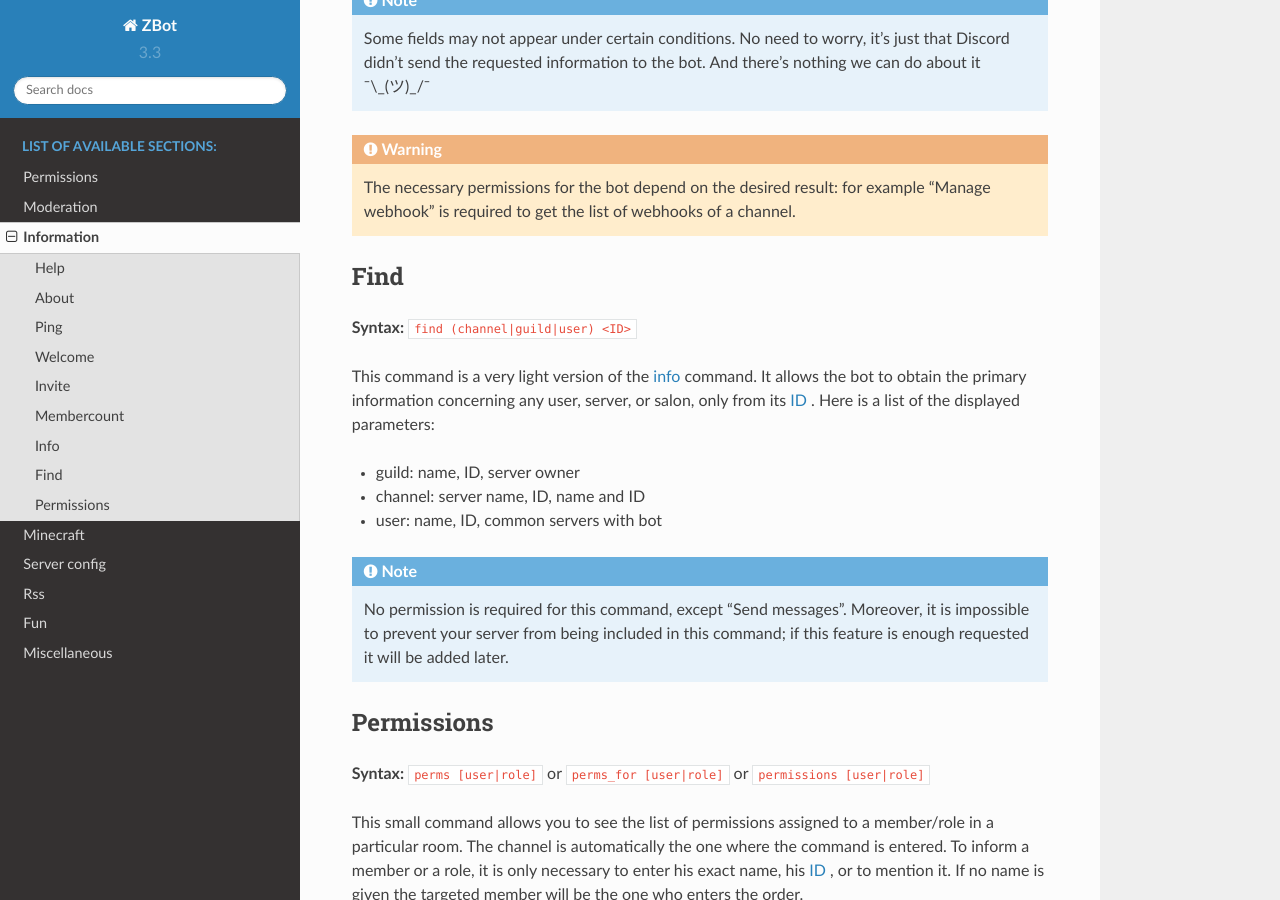
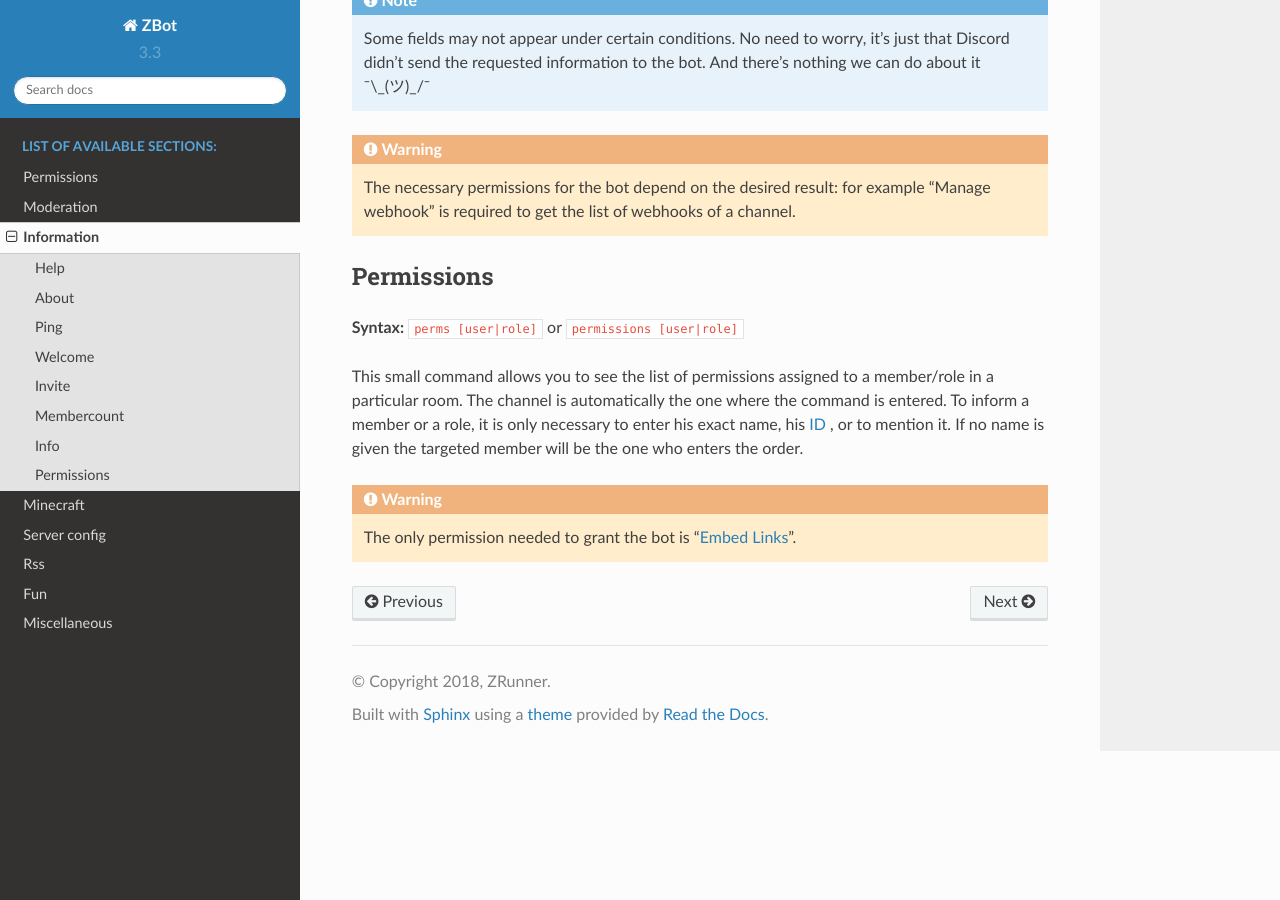
Before and after one commit to Axobot-org/Axobot, a Sphinx documentation site: the page built from docs/infos.rst, in a window 1280 px wide and 900 px high, scrolled down 2614 px. Built offline with Sphinx 7.4.7 and the Read the Docs theme 2.0.0, drawn with Linux system fonts in a browser that asks for light colours.

Commit message:
[doc] Remove 'find' cmd

```diff
--- a/docs/infos.rst
+++ b/docs/infos.rst
@@ -81,25 +81,11 @@
 
 .. warning:: The necessary permissions for the bot depend on the desired result: for example "Manage webhook" is required to get the list of webhooks of a channel.
 
-----
-Find
-----
-
-**Syntax:** :code:`find (channel|guild|user) <ID>`
-
-This command is a very light version of the `info <#info>`_ command. It allows the bot to obtain the primary information concerning any user, server, or salon, only from its `ID <https://support.discordapp.com/hc/en-us/articles/206346498-Where-can-I-find-my-User-Server-Message-ID->`_ . Here is a list of the displayed parameters:
-
-* guild: name, ID, server owner
-* channel: server name, ID, name and ID
-* user: name, ID, common servers with bot
-
-.. note:: No permission is required for this command, except "Send messages". Moreover, it is impossible to prevent your server from being included in this command; if this feature is enough requested it will be added later.
-
 -----------
 Permissions
 -----------
 
-**Syntax:** :code:`perms [user|role]` or :code:`perms_for [user|role]` or :code:`permissions [user|role]`
+**Syntax:** :code:`perms [user|role]` or :code:`permissions [user|role]`
 
 This small command allows you to see the list of permissions assigned to a member/role in a particular room. The channel is automatically the one where the command is entered. To inform a member or a role, it is only necessary to enter his exact name, his `ID <https://support.discordapp.com/hc/en-us/articles/206346498-Where-can-I-find-my-User-Server-Message-ID->`_ , or to mention it. If no name is given the targeted member will be the one who enters the order.
 
```
